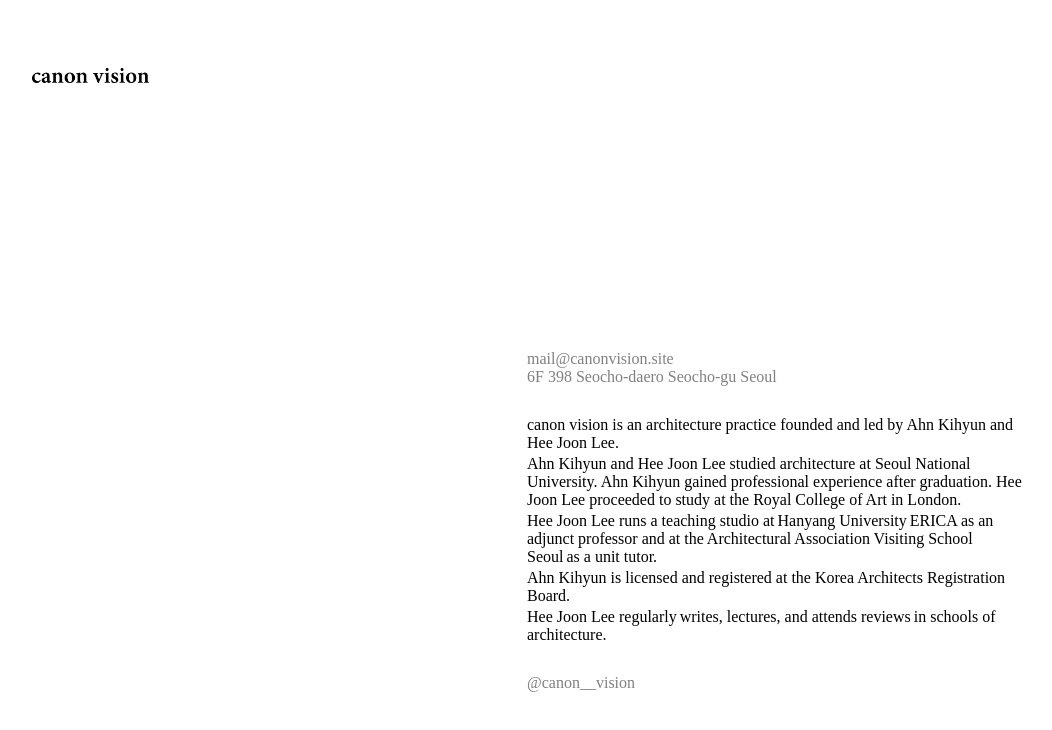
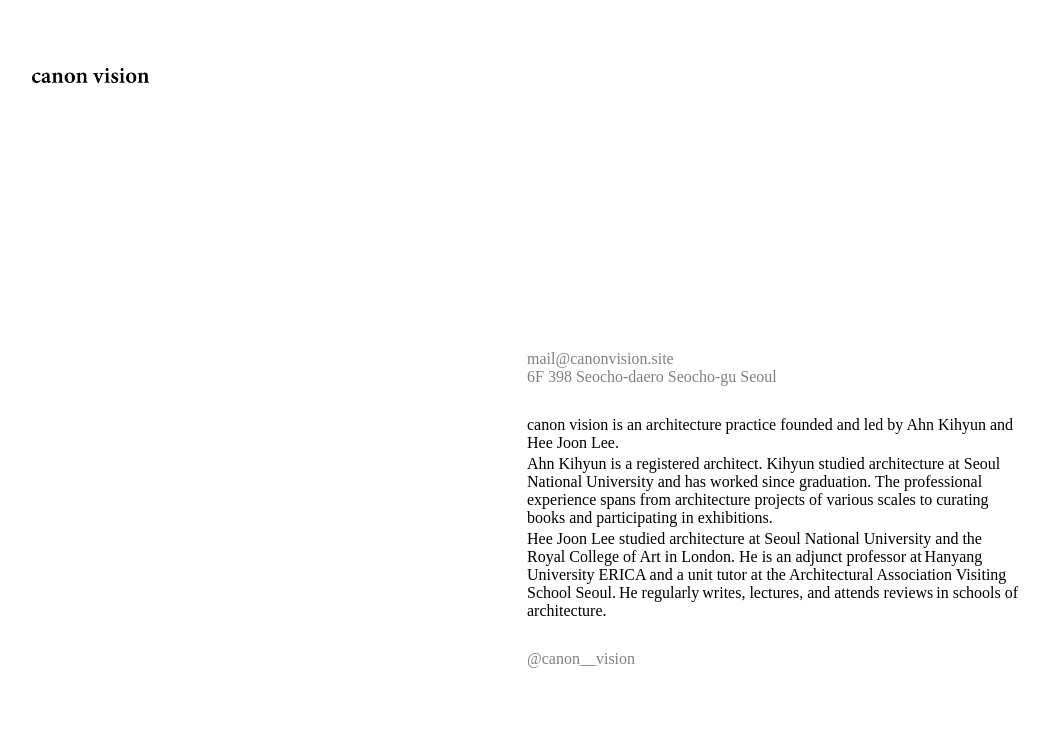
Before and after one commit to ddubbu/canon-vision, a Next.js app: page / in a window 1280 px wide. Both pictures are taken after a click on the picture 203 px from the left and 75 px from the top of the page. Shown: the top 730 px of the page, without its empty margins (113-1165 px from the left). Built offline with nearby package versions, Linux system fonts and the light colour scheme; a web font is replaced by a local one.

Commit message:
feat(profile): 문구 수정

```diff
--- a/src/components/profile/index.tsx
+++ b/src/components/profile/index.tsx
@@ -41,30 +41,28 @@ const Profile: React.FC = () => {
 				<Spacing size={30} />
 				canon vision is an architecture practice founded and led by Ahn Kihyun and Hee Joon Lee.
 				<ParagraphSpacing />
-				Ahn Kihyun and Hee Joon Lee studied architecture at Seoul National University. Ahn Kihyun gained professional
-				experience after graduation. Hee Joon Lee proceeded to study at the Royal College of Art in London.
+				Ahn Kihyun is a registered architect. Kihyun studied architecture at Seoul National University and has worked
+				since graduation. The professional experience spans from architecture projects of various scales to curating
+				books and participating in exhibitions.
 				<ParagraphSpacing />
-				Hee Joon Lee runs a teaching studio at
+				Hee Joon Lee studied architecture at Seoul National University and the Royal College of Art in London. He is an
+				adjunct professor at
 				<Styled.PointerText
 					onClick={() => {
 						handleRouter(LINK.instagram_studioheejoonlee);
 					}}
 				>
-					Hanyang University
+					Hanyang University ERICA
 				</Styled.PointerText>
-				ERICA as an adjunct professor and at the
+				and a unit tutor at the
 				<Styled.PointerText
 					onClick={() => {
 						handleRouter(LINK.instagram_studio_ko_lee);
 					}}
 				>
-					Architectural Association Visiting School Seoul
+					Architectural Association Visiting School Seoul.
 				</Styled.PointerText>
-				as a unit tutor.
-				<ParagraphSpacing />
-				Ahn Kihyun is licensed and registered at the Korea Architects Registration Board.
-				<ParagraphSpacing />
-				Hee Joon Lee regularly
+				He regularly
 				<Styled.PointerText
 					onClick={() => {
 						handleRouter(LINK.instagram_heejoonlee_publications);
```
